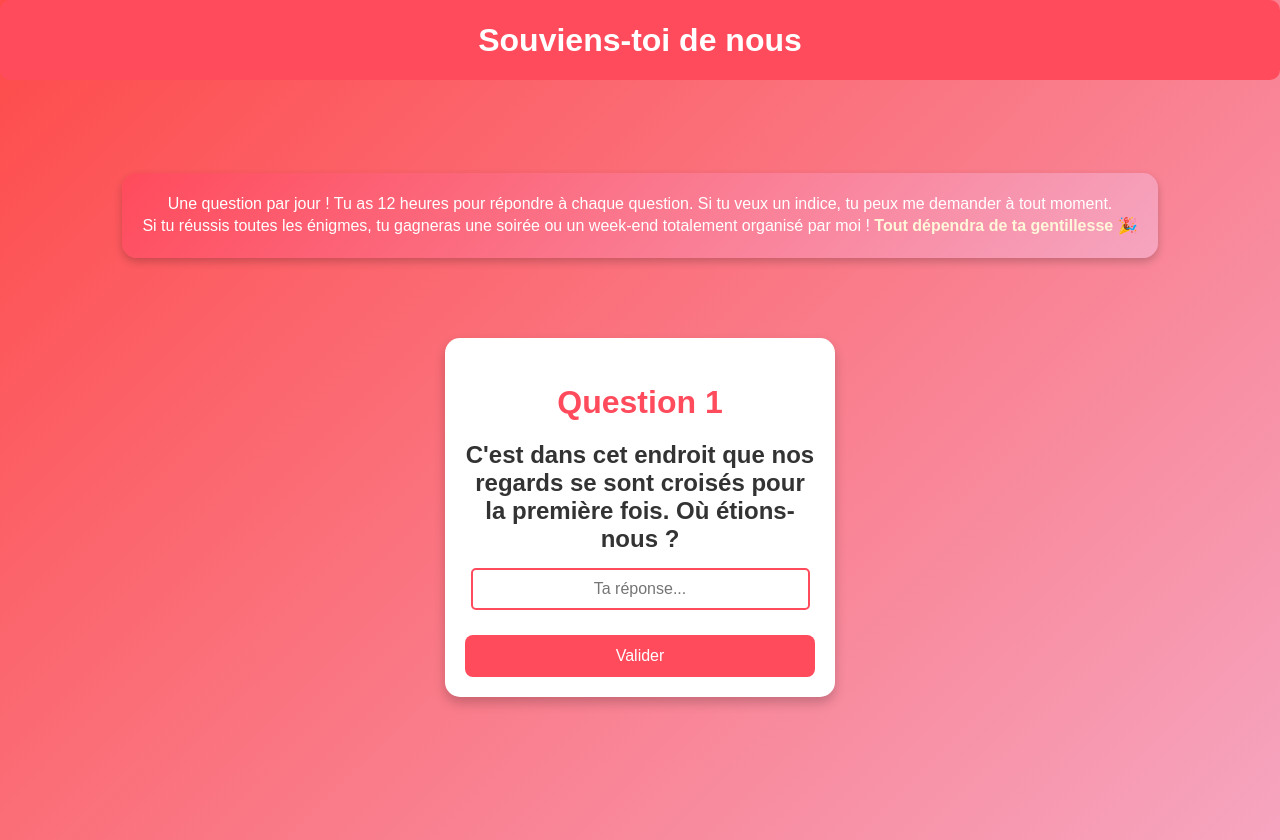
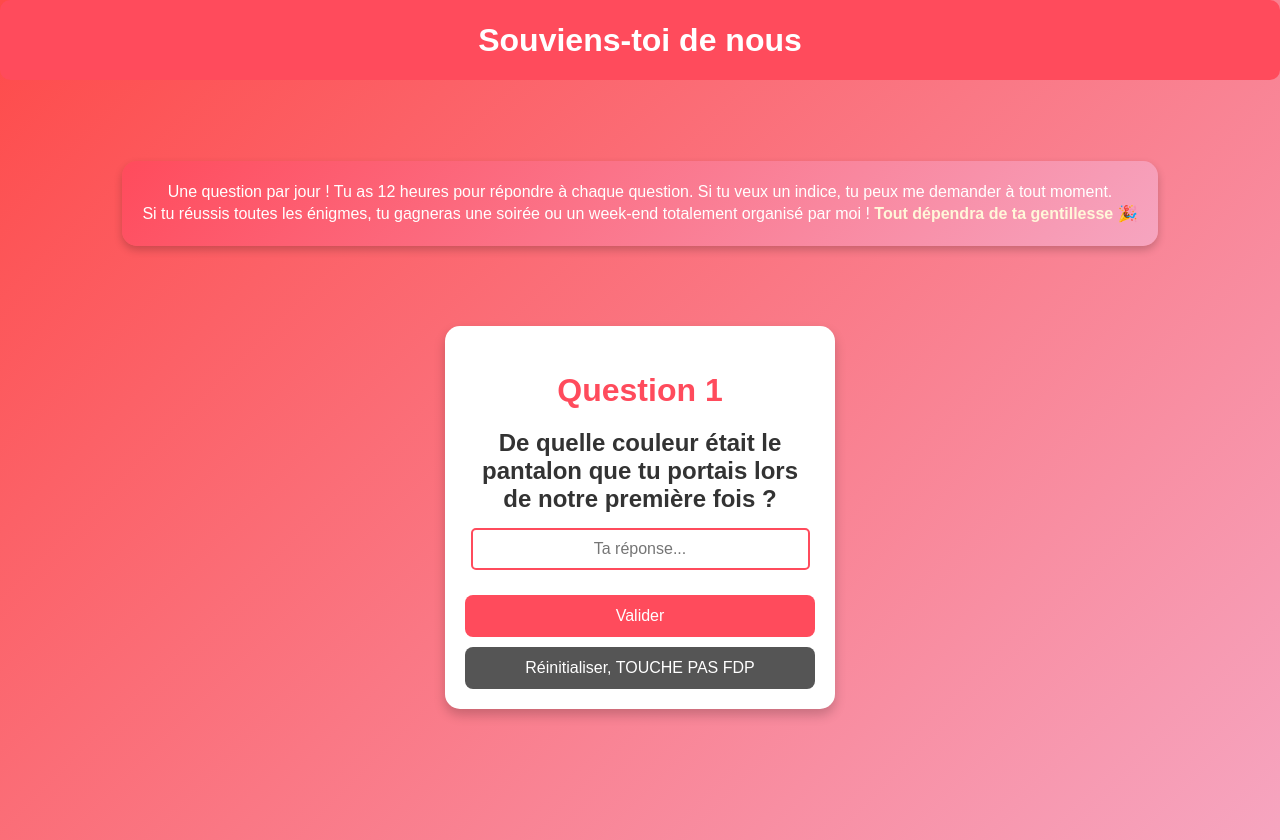
Before and after one commit to kermadihamza/enigme, a React (Create React App) app: page / in a window 1280 px wide. Built offline with nearby package versions, Linux system fonts and the light colour scheme.

Commit message:
question4

```diff
--- a/src/components/game.tsx
+++ b/src/components/game.tsx
@@ -3,10 +3,6 @@ import styled from "styled-components";
 
 // Liste des énigmes
 const enigmes = [
-  { question: "C'est dans cet endroit que nos regards se sont croisés pour la première fois. Où étions-nous ?", reponse: "Mezzo" },
-  { question: "Ce cocktail, que l'on a trouvé dégueulasse le premier soir, Quel était-il ?", reponse: "Gin Tonic" },
-  { question: "Notre premier voyage ensemble a été inoubliable. Quelle ville avons-nous visitée pour la première fois ?", reponse: "Amsterdam" },
-  { question: "La première fois que nous avons partagé ce moment intime, et profond hehe c'était à quelle date ?", reponse: "31/10/2021" },
   { question: "De quelle couleur était le pantalon que tu portais lors de notre première fois ?", reponse: "Vert" },
   { question: "Cette chanson nous rappelle notre histoire. Quel est le titre de notre musique ?", reponse: "Pour moi" },
   { question: "Quel modèle de voiture avons-nous loué lors de notre premier road trip ensemble ? Modèle, pas la marque", reponse: "Polo" },
@@ -243,9 +239,9 @@ export default function EnigmeGame() {
         ) : (
           <>
             <p>Tu dois attendre {hours}h {minutes}m {seconds}s avant de répondre à la prochaine question.</p>
-            <ResetButton onClick={resetGame}>Réinitialiser</ResetButton>
           </>
         )}
+        <ResetButton onClick={resetGame}>Réinitialiser, TOUCHE PAS FDP</ResetButton>
         {message && <CongratulationMessage>{message}</CongratulationMessage>}
       </Section>
     </Container>
```
